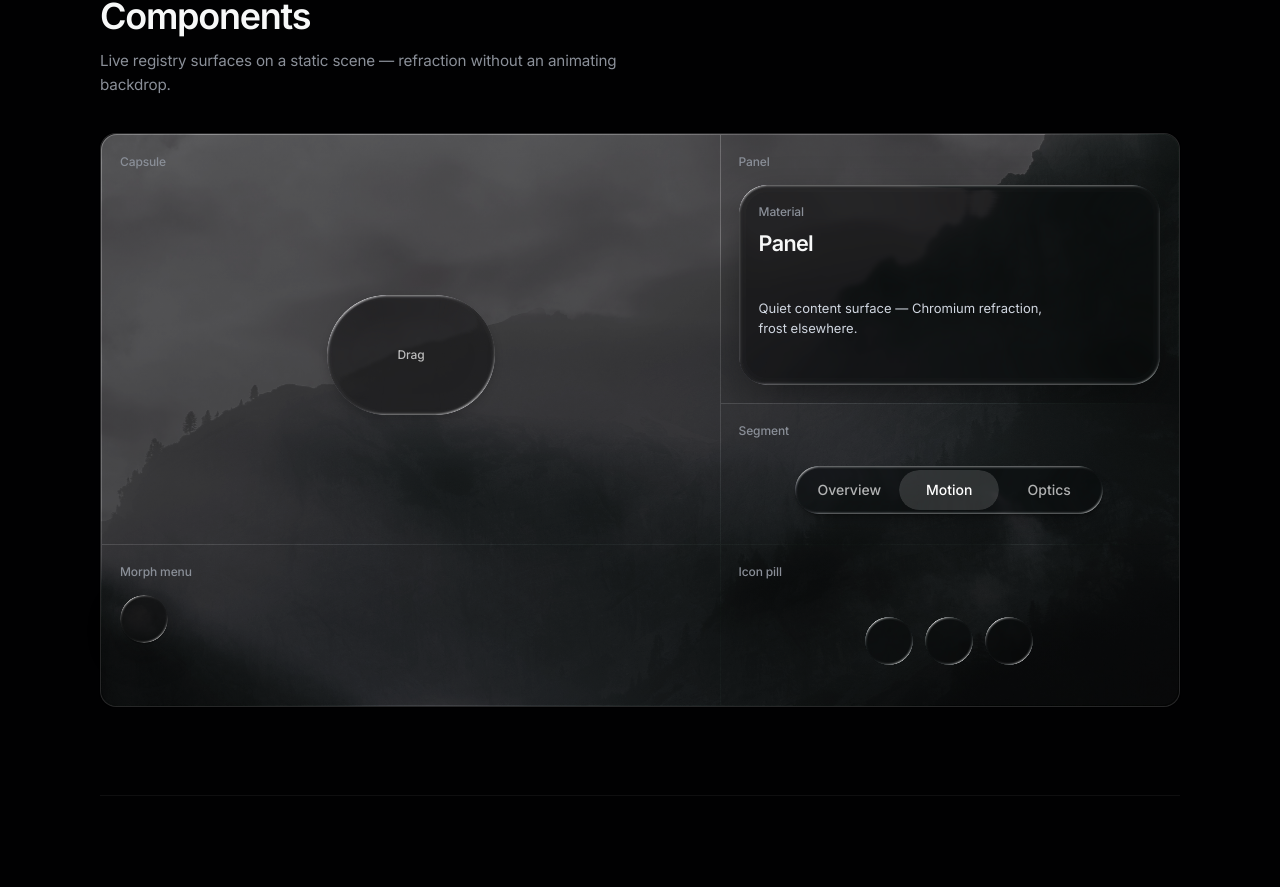
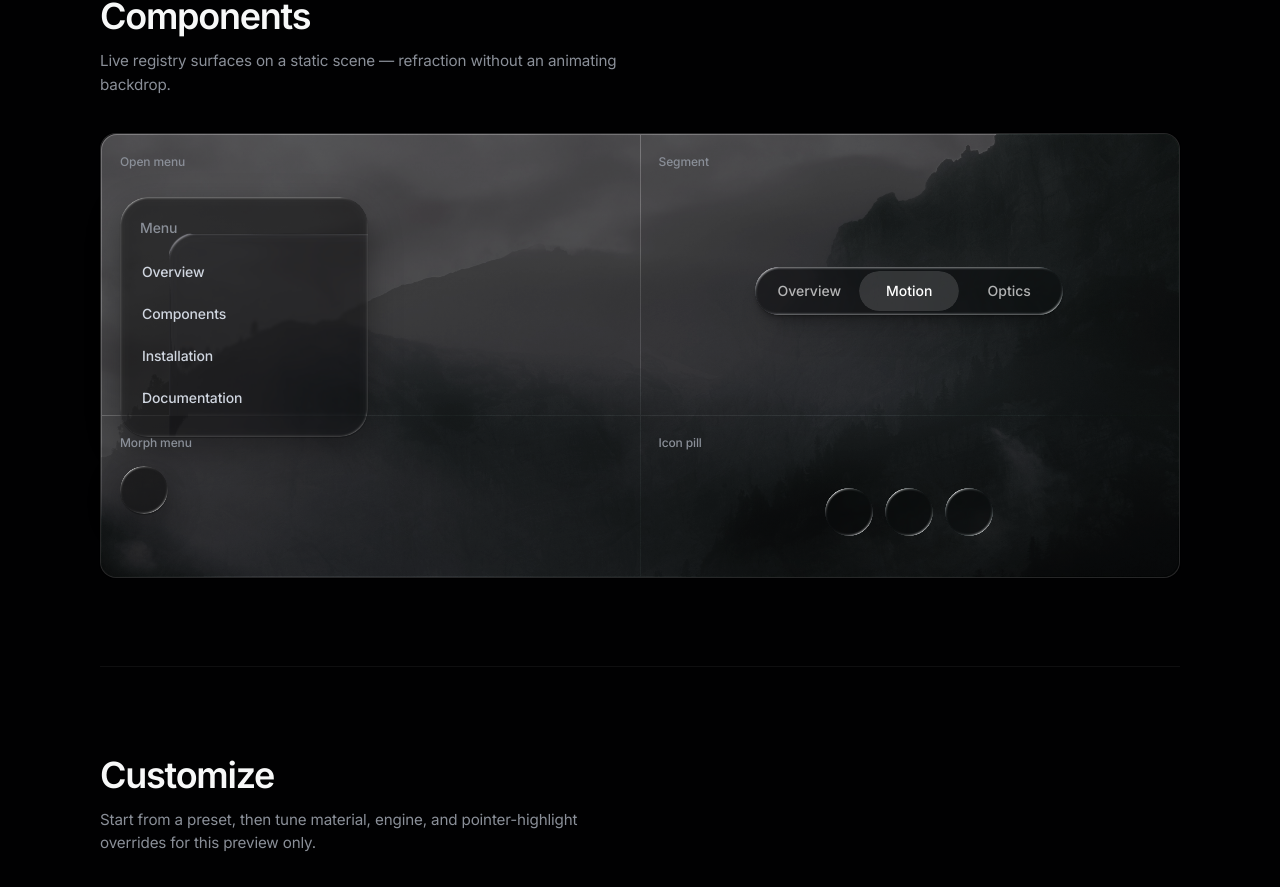
Before and after one commit to absolution-3dm/liquid-glass-web-by-parallax, a React (Vite) app: page / in a window 1280 px wide. Shown: the part 813-1700 px from the top of the page. Built offline with nearby package versions, Linux system fonts and the light colour scheme; some icons are missing.

Commit message:
Remove bento capsule and replace panel with open menu
Drop the draggable Capsule cell from Components. The former Panel slot
now shows a default-open MorphMenu in a simpler 2x2 bento grid.

Co-authored-by: TheCapybara <absolution-3dm@users.noreply.github.com>

```diff
--- a/src/playground.css
+++ b/src/playground.css
@@ -506,11 +506,10 @@ h2 {
 .bento {
   position: relative;
   display: grid;
-  grid-template-columns: 1.35fr 1fr;
-  grid-template-rows: minmax(220px, auto) minmax(140px, auto) minmax(160px, auto);
+  grid-template-columns: 1fr 1fr;
+  grid-template-rows: minmax(280px, auto) minmax(160px, auto);
   grid-template-areas:
-    "capsule panel"
-    "capsule segment"
+    "open-menu segment"
     "menu icons";
   gap: 1px;
   padding: 1px;
@@ -561,19 +560,15 @@ h2 {
   overflow: hidden;
 }
 
-.bento__cell--capsule {
-  grid-area: capsule;
-  min-height: 400px;
+.bento__cell--open-menu {
+  grid-area: open-menu;
+  overflow: visible;
   border-radius: calc(var(--radius-panel) - 1px) 0 0 0;
-}
-
-.bento__cell--panel {
-  grid-area: panel;
-  border-radius: 0 calc(var(--radius-panel) - 1px) 0 0;
 }
 
 .bento__cell--segment {
   grid-area: segment;
+  border-radius: 0 calc(var(--radius-panel) - 1px) 0 0;
 }
 
 .bento__cell--menu {
@@ -610,11 +605,6 @@ h2 {
   place-items: center;
 }
 
-.bento__stage--panel {
-  display: flex;
-  align-items: stretch;
-}
-
 .bento__stage--menu {
   display: flex;
   align-items: flex-start;
@@ -627,39 +617,6 @@ h2 {
   box-shadow:
     0 1px 1px rgb(0 0 0 / 0.35),
     0 12px 32px rgb(0 0 0 / 0.35);
-}
-
-.bento-panel__glass {
-  width: 100%;
-  box-shadow: 0 16px 40px rgb(0 0 0 / 0.35);
-}
-
-.bento-panel__glass .glass-surface__content {
-  align-items: stretch;
-  justify-content: stretch;
-  padding: 0;
-}
-
-.bento-panel__glass .panel-content {
-  gap: 10px;
-  padding: 18px 20px;
-}
-
-.bento-panel__glass .panel-content h3 {
-  font-size: 1.35rem;
-  font-weight: 510;
-}
-
-.bento-panel__glass .panel-lede {
-  font-size: 0.8125rem;
-  color: var(--muted-strong);
-}
-
-.bento-capsule__hint {
-  color: rgb(255 255 255 / 0.7);
-  font-size: 0.75rem;
-  font-weight: 500;
-  letter-spacing: -0.01em;
 }
 
 .bento-icon-row {
@@ -707,40 +664,6 @@ h2 {
 
 .glass-segmented-item[aria-selected="true"] {
   color: white;
-}
-
-.panel-content {
-  display: grid;
-  gap: 14px;
-  width: 100%;
-  min-width: 0;
-  padding: 24px 26px;
-}
-
-.panel-kicker {
-  display: block;
-  margin-bottom: 6px;
-  color: var(--muted);
-  font-family: inherit;
-  font-size: 0.75rem;
-  font-weight: 500;
-  letter-spacing: -0.01em;
-  text-transform: none;
-}
-
-.panel-content h3 {
-  margin-bottom: 0;
-  font-size: clamp(1.4rem, 2.4vw, 1.75rem);
-  font-weight: 510;
-  letter-spacing: -0.03em;
-}
-
-.panel-lede {
-  max-width: 36ch;
-  margin: 0;
-  color: var(--muted);
-  font-size: 0.875rem;
-  line-height: 1.55;
 }
 
 .customizer-layout {
@@ -1385,27 +1308,23 @@ footer {
     grid-template-columns: 1fr;
     grid-template-rows: none;
     grid-template-areas:
-      "capsule"
-      "panel"
+      "open-menu"
       "segment"
       "menu"
       "icons";
   }
 
-  .bento__cell--capsule,
-  .bento__cell--panel,
+  .bento__cell--open-menu,
   .bento__cell--segment,
   .bento__cell--menu,
   .bento__cell--icons {
     border-radius: 0;
   }
 
-  .bento__cell--capsule {
-    min-height: 320px;
-  }
-
+  .bento__cell--open-menu,
   .bento__cell--menu {
     overflow: visible;
+    min-height: 280px;
   }
 
   .customizer-layout {
--- a/src/playground.tsx
+++ b/src/playground.tsx
@@ -27,7 +27,6 @@ import {
 import { GlassSegmentedControl } from "../registry/liquid-glass/compositions/glass-segmented-control";
 import { GlassShellBackdrop } from "../registry/liquid-glass/compositions/glass-shell-backdrop";
 import { GlassIconPill } from "../registry/liquid-glass/compositions/glass-icon-pill";
-import { LiquidGlassCapsule } from "../registry/liquid-glass/compositions/liquid-glass-capsule";
 import { IOSPointer } from "../registry/liquid-glass/compositions/ios-pointer";
 import {
   MorphMenuHoverFill,
@@ -431,8 +430,12 @@ function HeroMorphMenu() {
   );
 }
 
-function BentoMorphMenu() {
-  const [open, setOpen] = useState(false);
+function BentoMorphMenu({
+  defaultOpen = false,
+}: {
+  defaultOpen?: boolean;
+}) {
+  const [open, setOpen] = useState(defaultOpen);
   const { clearHoveredItem, hoveredItem, syncHoveredItem } = useMorphMenuHover();
 
   return (
@@ -446,6 +449,7 @@ function BentoMorphMenu() {
       anchor="start"
       visualDuration={0.28}
       bounce={0}
+      closeOnClickOutside={!defaultOpen}
     >
       <MorphMenu.Container
         buttonSize={48}
@@ -498,34 +502,6 @@ function BentoMorphMenu() {
 
 function ComponentsBento() {
   const [segmentValue, setSegmentValue] = useState("motion");
-  const capsuleConstraintsRef = useRef<HTMLDivElement>(null);
-  const capsulePlacedRef = useRef(false);
-  const capsuleWidth = 168;
-  const capsuleHeight = 120;
-  const [capsuleOrigin, setCapsuleOrigin] = useState<{ x: number; y: number } | null>(
-    null,
-  );
-
-  useLayoutEffect(() => {
-    const el = capsuleConstraintsRef.current;
-    if (!el) return;
-
-    const place = () => {
-      if (capsulePlacedRef.current || el.clientWidth <= 0 || el.clientHeight <= 0) {
-        return;
-      }
-      capsulePlacedRef.current = true;
-      setCapsuleOrigin({
-        x: Math.max(0, (el.clientWidth - capsuleWidth) / 2),
-        y: Math.max(0, (el.clientHeight - capsuleHeight) / 2),
-      });
-    };
-
-    place();
-    const ro = new ResizeObserver(place);
-    ro.observe(el);
-    return () => ro.disconnect();
-  }, []);
 
   return (
     <section className="component-section" id="components">
@@ -546,44 +522,10 @@ function ComponentsBento() {
           />
         </div>
 
-        <article className="bento__cell bento__cell--capsule">
-          <span className="bento__label">Capsule</span>
-          <div className="bento__stage" ref={capsuleConstraintsRef}>
-            {capsuleOrigin ? (
-              <LiquidGlassCapsule
-                width={capsuleWidth}
-                height={capsuleHeight}
-                borderRadius={60}
-                initial={capsuleOrigin}
-                dragConstraints={capsuleConstraintsRef}
-                material="navigation"
-              >
-                <span className="bento-capsule__hint">Drag</span>
-              </LiquidGlassCapsule>
-            ) : null}
-          </div>
-        </article>
-
-        <article className="bento__cell bento__cell--panel">
-          <span className="bento__label">Panel</span>
-          <div className="bento__stage bento__stage--panel">
-            <LiquidGlass
-              width="100%"
-              height={200}
-              borderRadius={28}
-              material="panel"
-              className="bento-panel__glass"
-            >
-              <div className="panel-content">
-                <div>
-                  <span className="panel-kicker">Material</span>
-                  <h3>Panel</h3>
-                </div>
-                <p className="panel-lede">
-                  Quiet content surface — Chromium refraction, frost elsewhere.
-                </p>
-              </div>
-            </LiquidGlass>
+        <article className="bento__cell bento__cell--open-menu">
+          <span className="bento__label">Open menu</span>
+          <div className="bento__stage bento__stage--menu">
+            <BentoMorphMenu defaultOpen />
           </div>
         </article>
 
```
